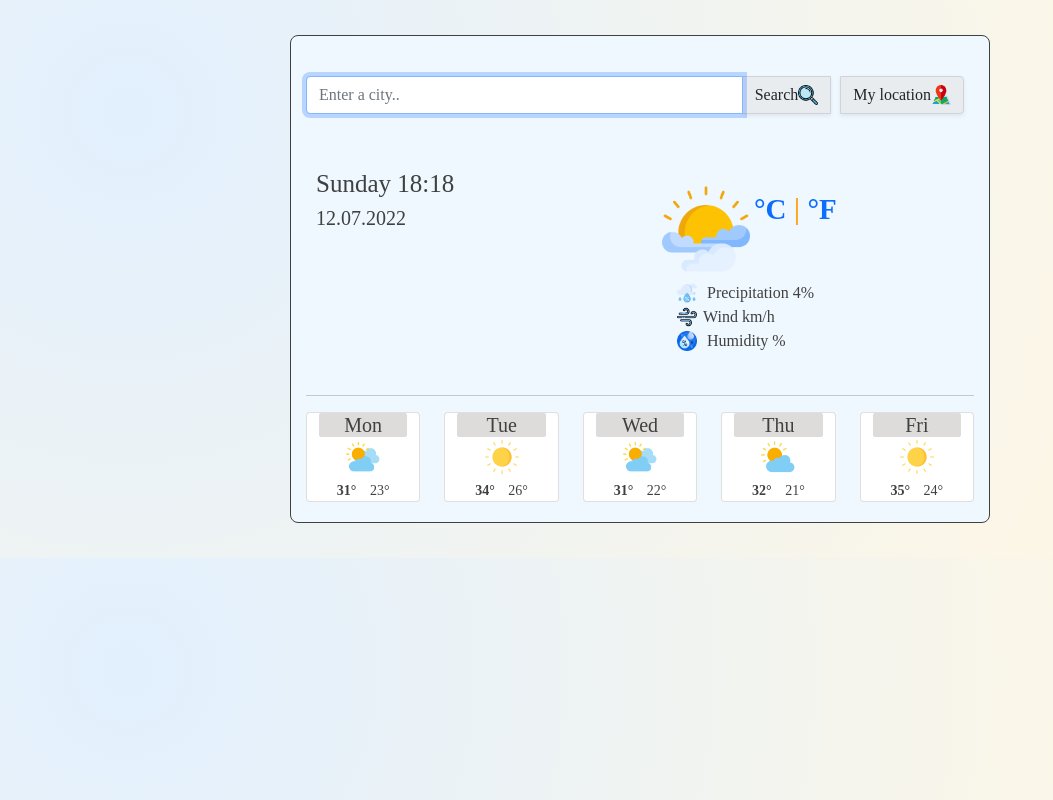
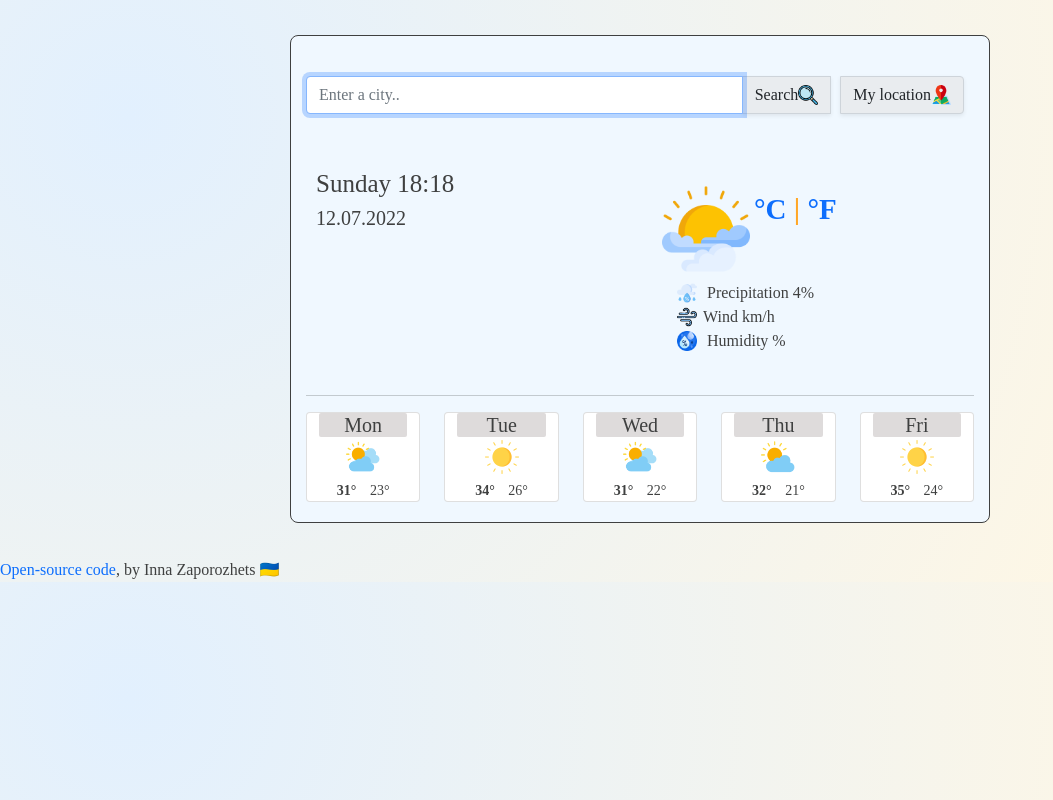
Before and after one commit to 3zapika/weather-app, a plain HTML site: page index.html in a window 1280 px wide. Shown: the whole page, without its empty margins (0-1053 px from the left). Drawn offline with nearby package versions, Linux system fonts and the light colour scheme; no server answers; a web font is replaced by a local one.

Commit message:
Rename index1.html to index.html and deployed site at Netlify

```diff
--- a/index1.html
+++ b/index.html
@@ -202,6 +202,9 @@
         </div>
       </div>
     </div>
+    <a href="https://github.com/3zapika/weather-app" target="_blank"
+      >Open-source code</a>, by Inna Zaporozhets 🇺🇦</a
+    >
     <script src="src/index.js"></script>
   </body>
 </html>
```
